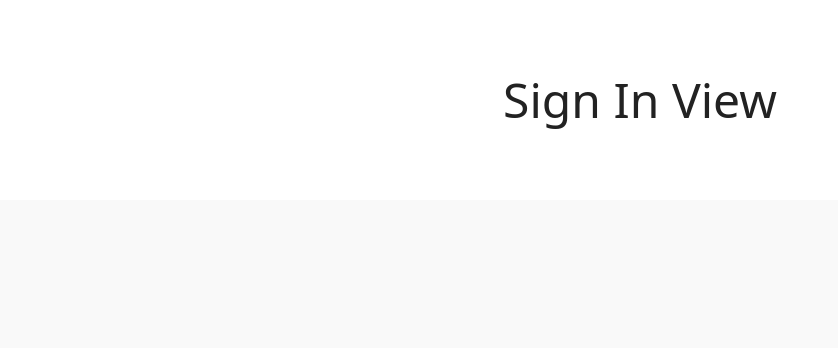
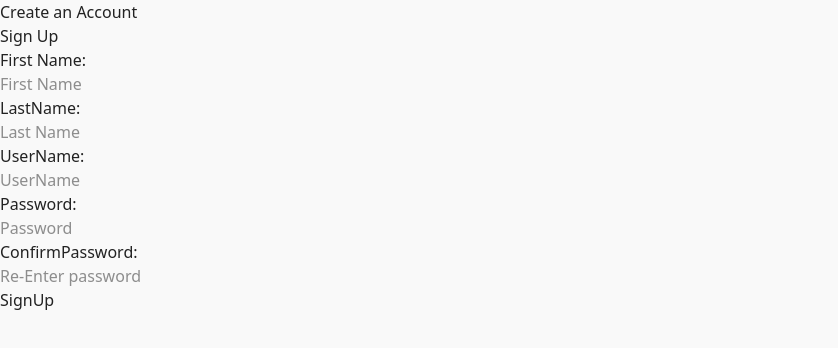
Before and after one commit to Gracie-Curiel/CMPS3390-Project3, a React (Vite) app in the folder christmas-app/: page / in a window 1280 px wide. Shown: the top 348 px of the page, without its empty margins (0-838 px from the left). Built offline with nearby package versions, Linux system fonts and the light colour scheme.

Commit message:
added signup/sign page and form validation

```diff
--- a/christmas-app/src/App.jsx
+++ b/christmas-app/src/App.jsx
@@ -8,8 +8,8 @@ export default function App() {
   return (
     <Router>
       <Routes>
-        <Route path="/" element={<Signin />} />
-        <Route path="/Signup" element={<Signup/>} />
+        <Route path="/" element={<Signup/>} />
+        <Route path="/Signin" element={<Signin />} />
         <Route path="/Dashboard" element={<Dashboard/>} />
       </Routes>
     </Router>
--- a/christmas-app/src/views/Signin.jsx
+++ b/christmas-app/src/views/Signin.jsx
@@ -1,7 +1,70 @@
+import React, { useState } from 'react';
 export default function Signin() {
+  const[formInput,setFormInput] = useState({
+    userName:"",
+    password:""
+  })
+  const[loginError, setLoginError] = useState({
+    userName:"",
+    password:""
+  })
+  const[message, setMessage] = useState("");
+
+  const handleChange = (e) =>{
+  const{name, value} = e.target;
+   setFormInput({...formInput, [name]:value
+
+   });
+  }
+  const handleSubmit = (e) =>{
+  e.preventDefault();
+
+  const isValid = validateLoginInput();
+
+  if(Object.keys(isValid).length === 0){
+    setMessage("Login  is Sucessful!");
+  }else{
+    setMessage("Invalid Username/Password");
+  }
+  // < = api/login verifying if thw password and username is correct. will insert more stuff here =>
+  }
+  const isValidUsername = (userName) => {
+  const validUserName = "@";
+  if(userName.includes("@")){
+  return true;
+  }else{
+  return false;
+  }
+}
+  const validateLoginInput = () => {
+    let errors = {};
+    if(!formInput.userName){
+  errors.userName = "Username is required!";
+}else if(!isValidUsername(formInput.userName)){
+  errors.userName = "Username must contain '@'";
+}
+if(!formInput.password){
+  errors.password = "Password is required";
+}
+setLoginError(errors);
+return errors;
+  }
   return (
-    <div style={{ textAlign: "center", padding: "4rem", background: "white" }}>
-      <h1 style={{ fontSize: "3rem" }}>Sign In View</h1>
-    </div>
+    <form onSubmit={handleSubmit}>
+
+      <h2>SignIn</h2>
+     <label> UserName:</label>
+     <br></br>
+      <input type="text" id="userName"  name ="userName" value={formInput.userName} placeholder="UserName" onChange={handleChange}/>
+      <p>{loginError.userName}</p>
+        <label> Password:</label>
+        <br></br>
+      <input type="password" id="password"  name ="password" value={formInput.password} placeholder="Password" onChange={handleChange}/>
+      <p>{loginError.password}</p>
+  <input type ="submit" value="Login"/>
+      {message&& (<p>{message}</p>
+      )}
+    </form>
+
   );
 }
--- a/christmas-app/src/views/Signup.jsx
+++ b/christmas-app/src/views/Signup.jsx
@@ -1,7 +1,148 @@
+import React, { useState } from 'react';
+import {useNavigate} from 'react-router-dom';
+//api url inssert here
 export default function Signup() {
+  const navigate = useNavigate();
+  //Use States()
+  const [isSubmit, setIsSubmit] = useState(false);
+  const[message, setMessage] = useState("");
+  const [formInput, setFormInput] = useState({
+  firstName: "",
+  lastName: "",
+  userName: "",
+  password: "",
+  confirmPassword:""
+});
+
+//Input changes it triggers this handler
+const handleChange = (e) =>{
+  const{name, value} = e.target;  //grabs the the name and the value that is being targeted
+  setFormInput({...formInput, [name]: value,    //copies the current input values and placing
+                                              // them in a new object so that they are not deleted/removed,
+                                              // while updating the the inputbox that the user has typed in.
+
+  });
+};
+//Another useState only for updating errors
+ const[formError, setFormError] = useState({
+  firstName: "",
+  lastName: "",
+  userName: "",
+  password: "",
+  confirmPassword:""
+  });
+//Helper Function-Checks to see if username is valid
+const isValidUsername = (userName) => {
+  const validUserName = "@";
+  if(userName.includes("@")){
+  return true;
+  }else{
+  return false;
+  }
+}
+const validateFormInput = () => {
+let errors = {}; //Variable holds an empty object
+if(!formInput.firstName){
+  errors.firstName = "Name is required!";
+}
+if(!formInput.lastName){
+  errors.lastName = "Name is required!";
+}
+if(!formInput.userName){
+  errors.userName = "Username is required!";
+}else if(!isValidUsername(formInput.userName)){
+  errors.userName = "Username must contain '@'";
+}
+if(!formInput.password){
+  errors.password = "Password is required";
+}
+if(!formInput.confirmPassword){
+  errors.confirmPassword = "Password needs confirmaton"; //Confirm password is required
+}else if (formInput.confirmPassword !== formInput.password){
+  errors.confirmPassword = " Error! Password Needs to Match";
+}
+setFormError(errors); // updates newerrors ovrrides the old form error and stores the value into setformerror.
+return errors; //returns
+}
+const handleSubmit = (e) =>{
+  e.preventDefault();
+
+  const isValid = validateFormInput(); //calls this function and assigns it to var :is valid
+  if(Object.keys(isValid).length === 0){ //if one or more of the fields are empty it will dislay a message
+    setMessage("Form is submitted Sucessfully!");
+      navigate("/Signin");
+  }else{
+    setMessage("Please fix any errors above before submitting ");
+  }
+ //adding api route - adding users the database
+}
   return (
-    <div style={{ textAlign: "center", padding: "4rem", background: "white" }}>
-      <h1 style={{ fontSize: "3rem" }}>Sign Up View</h1>
-    </div>
+ <form onSubmit = {handleSubmit}>
+    <div className="container">
+      <div className="card"></div>
+      <h1 className="Title"> Create an Account</h1>
+      <h2>Sign Up</h2>
+      <label> First Name:</label>
+      <br></br>
+      <input
+      type = "text"
+      id="firstName"
+      name ='firstName'
+      value={formInput.firstName}
+      placeholder="First Name"
+      onChange={handleChange} />
+      <br></br>
+      <p>{formError.firstName}</p>
+
+      <label> LastName:</label>
+      <br></br>
+      <input
+      type = "text"
+      id="lastName"
+      name ='lastName'
+      value={formInput.lastName}
+       placeholder="Last Name"
+      onChange={handleChange} />
+      <br></br>
+      <p>{formError.lastName}</p>
+
+      <label> UserName:</label>
+      <br></br>
+      <input
+      type = "text"
+      id="userName"
+      name ='userName'
+      value={formInput.userName}
+      placeholder="UserName"
+      onChange={handleChange}/>
+       <br></br>
+      <p>{formError.userName}</p>
+      <label> Password:</label><br></br>
+      <input type = "password"
+       id="password"
+       name ='password'
+       value={formInput.password}
+       placeholder="Password"
+       onChange={handleChange} />
+       <br></br>
+      <p>{formError.password}</p>
+
+      <label> ConfirmPassword:</label>
+      <br></br>
+      <input
+      type = "password"
+      id="confirmPassword"
+      name ="confirmPassword"
+      value={formInput.confirmPassword}
+      onChange={handleChange}
+      placeholder="Re-Enter password"/> <br></br>
+      <p>{formError.confirmPassword}</p>
+
+      <input type ="submit"  value="SignUp"/>
+      {message&& (<p>{message}</p> // if message isnt empty show the message
+      )}
+
+      </div>
+   </form>
   );
 }
```
Also changed, not shown: 2 other files (tests, documents, lock files or other folders).
